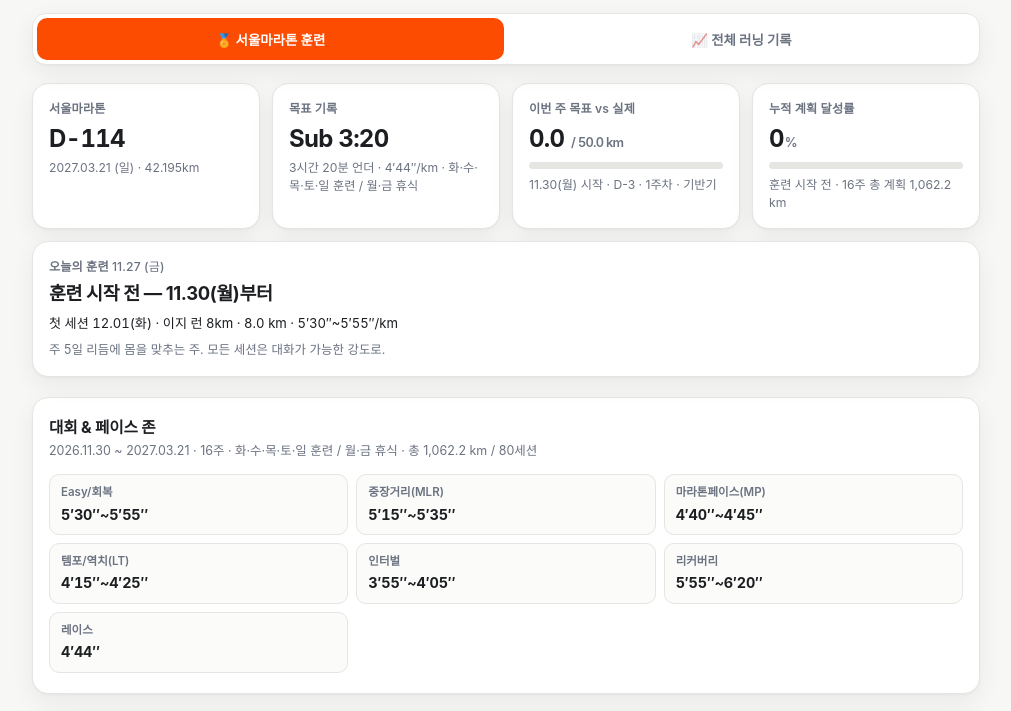
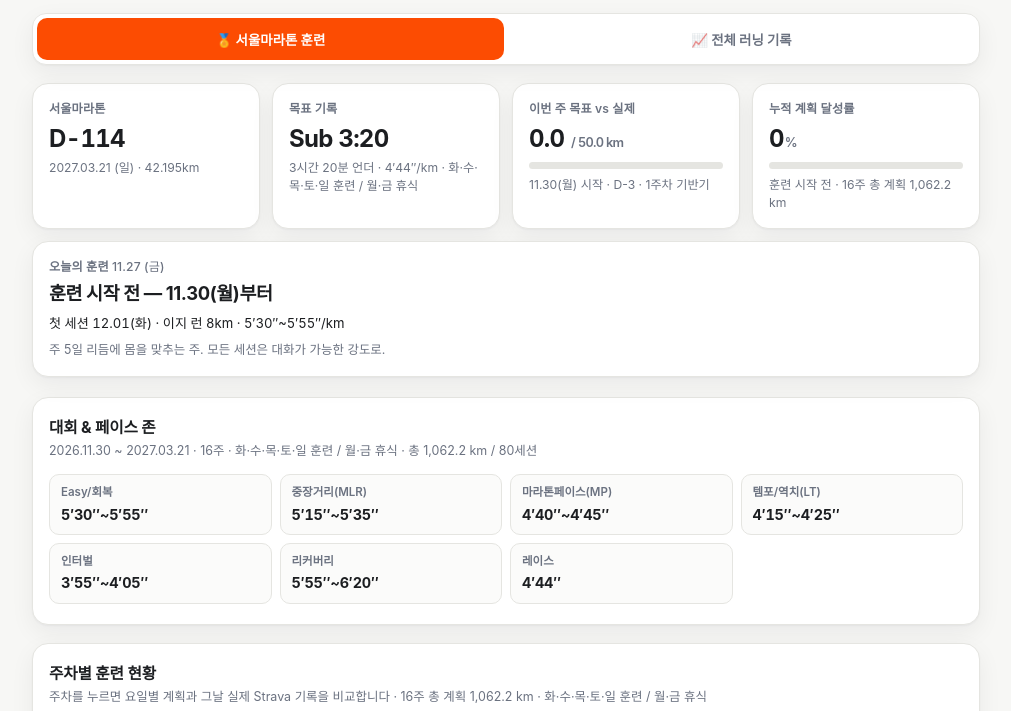
Before and after one commit to moona2222-running/moona2222-running.github.io, a plain HTML site: page index.html in a window 1280 px wide. Shown: the part 89-800 px from the top of the page, without its empty margins (134-1145 px from the left). Drawn offline with Linux system fonts and the light colour scheme.

Commit message:
Polish training card copy and pace-zone grid

```diff
--- a/assets/app.js
+++ b/assets/app.js
@@ -19,6 +19,9 @@
   }
   function fmtKm(v) {
     return v.toLocaleString("ko-KR", { minimumFractionDigits: 1, maximumFractionDigits: 1 });
+  }
+  function kmLabel(v) {
+    return v % 1 === 0 ? v.toFixed(1) : v.toLocaleString("ko-KR", { maximumFractionDigits: 3 });
   }
   function n(v) { return v.toLocaleString("ko-KR"); }
   function paceText(sec, distKm) {
@@ -404,7 +407,7 @@
 
     var planTxt = day.type === "rest"
       ? "계획 · 휴식"
-      : "계획 " + day.targetKm.toLocaleString("ko-KR", { maximumFractionDigits: 3 }) + " km · " + day.targetPace;
+      : "계획 " + kmLabel(day.targetKm) + " km · " + day.targetPace;
 
     var actTxt = "";
     if (rec) {
@@ -459,7 +462,7 @@
     wbar.querySelector("i").style.width = Math.min(100, pct).toFixed(1) + "%";
     wbar.setAttribute("data-state", barState(pct, finished));
     var weekHint = cur.week + "주차 · " + cur.phase + " · 세션 " + sess.done + "/" + cur.sessions + " 완료";
-    if (pre) weekHint = "11.30(월) 시작 · D-" + dayDiff(d(plan.race.startDate), today) + " · " + cur.week + "주차 · " + cur.phase;
+    if (pre) weekHint = "11.30(월) 시작 · D-" + dayDiff(d(plan.race.startDate), today) + " · " + cur.week + "주차 " + cur.phase;
     else if (post) weekHint = "16주 훈련 종료 · 서울마라톤 결과는 아래 16주차 참고";
     else weekHint += " · 남은 계획 " + fmtKm(Math.max(0, cur.targetKm - act)) + " km";
     document.getElementById("p-week-hint").textContent = weekHint;
@@ -501,20 +504,20 @@
       }
       var rec = state.byDate[day.date];
       var parts = [];
-      parts.push('<span>계획 ' + day.targetKm.toLocaleString("ko-KR", { maximumFractionDigits: 3 }) + " km · " + day.targetPace + "</span>");
+      parts.push('<span>계획 ' + kmLabel(day.targetKm) + " km · " + day.targetPace + "</span>");
       if (rec) {
         parts.push('<span class="sep">|</span><span>실제 ' + fmtKm(rec.km) + " km · " + paceText(rec.sec, rec.km) + "/km" +
           (rec.count > 1 ? " (" + rec.count + "회 합산)" : "") + "</span>");
       }
       metaEl.innerHTML = parts.join("");
       var next = nextSession(plan, day);
-      detailEl.textContent = day.detail + (next ? "  ·  다음 훈련: " + md(next.date) + "(" + DOW[d(next.date).getDay()] + ") " + next.title + (next.targetKm ? " " + fmtKm(next.targetKm) + "km" : "") : "");
+      detailEl.textContent = day.detail + (next ? "  ·  다음 훈련: " + md(next.date) + "(" + DOW[d(next.date).getDay()] + ") " + next.title : "");
     } else if (today < d(plan.race.startDate)) {
       var first = plan.weeks[0].days.filter(function (x) { return x.type !== "rest"; })[0];
       titleEl.textContent = "훈련 시작 전 — 11.30(월)부터";
       dateEl.textContent = md(tISO) + " (" + DOW[today.getDay()] + ")";
       metaEl.innerHTML = '<span>첫 세션 ' + md(first.date) + "(" + DOW[d(first.date).getDay()] + ") · " + esc(first.title) +
-        " · " + fmtKm(first.targetKm) + " km · " + first.targetPace + "</span>";
+        " · " + first.targetPace + "</span>";
       detailEl.textContent = plan.weeks[0].focus;
     } else {
       titleEl.textContent = "16주 훈련 종료";
--- a/assets/style.css
+++ b/assets/style.css
@@ -396,6 +396,7 @@ footer.foot a { color: inherit; }
   padding-bottom: 12px;
 }
 @media (min-width: 640px) { .zones { grid-template-columns: repeat(3, minmax(0, 1fr)); } }
+@media (min-width: 820px) { .zones { grid-template-columns: repeat(4, minmax(0, 1fr)); } }
 .zone {
   border: 1px solid var(--line);
   border-radius: 10px;
```
